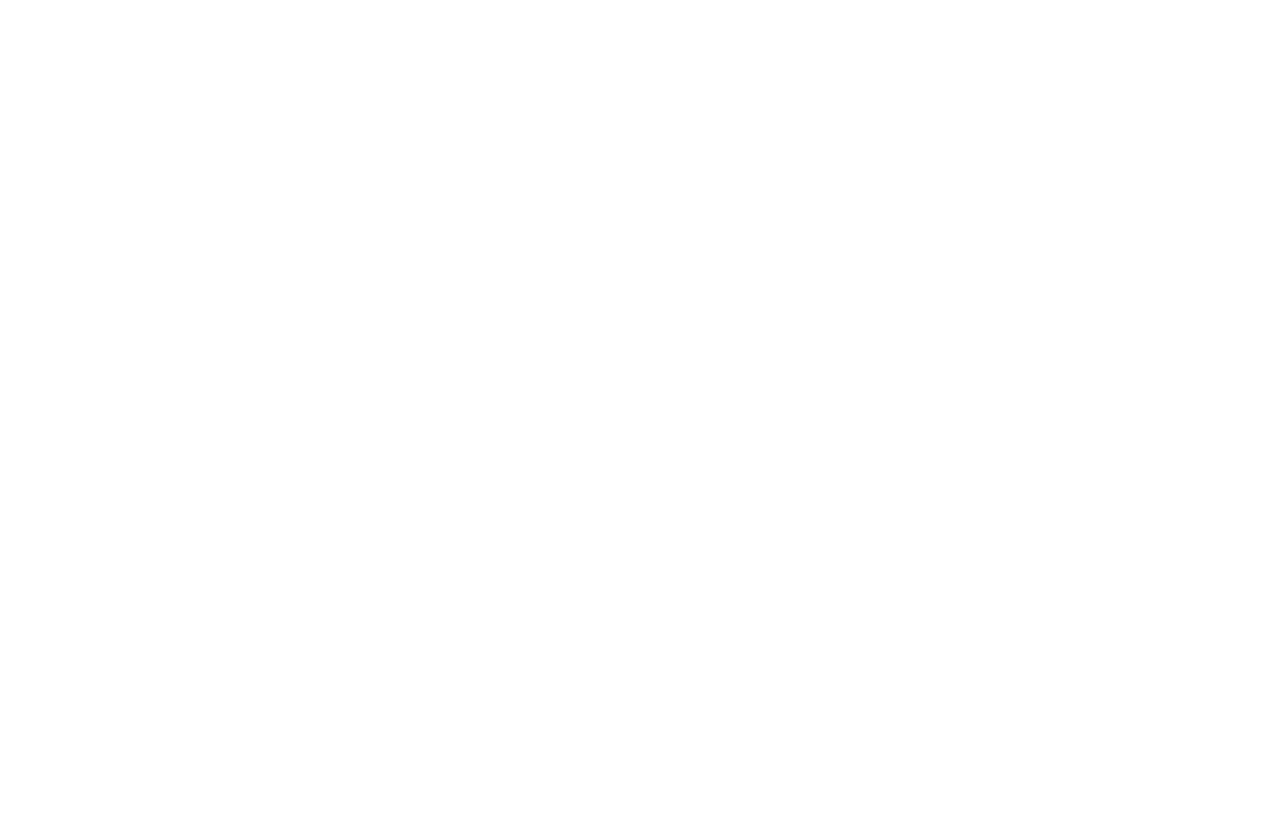
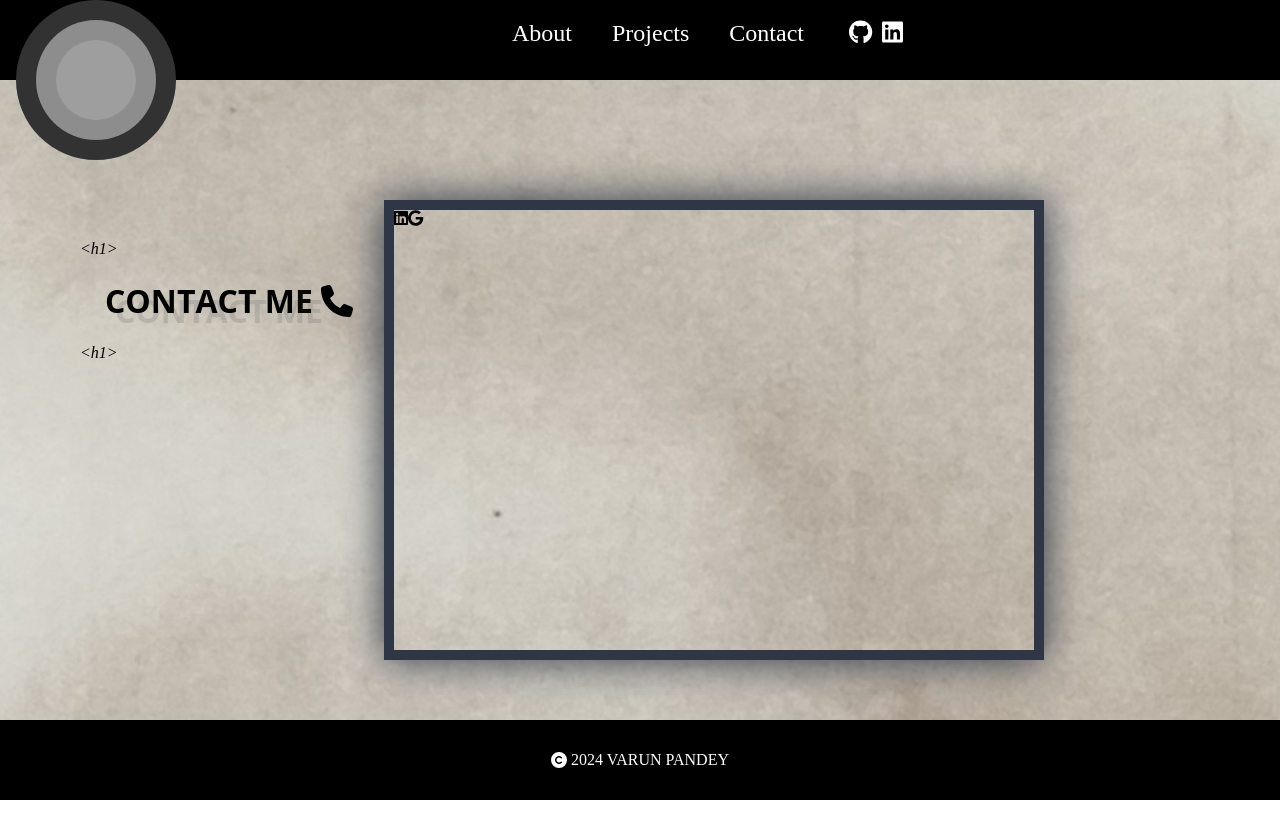
Before and after one commit to Varunp01/Portfolio, a React (Vite) app: page /contact in a window 1280 px wide. Before the commit this address had no page. Shown: the top 838 px of the page. Before the commit the page ends 800 px from the top, so only its background shows below. Built offline with nearby package versions, Linux system fonts and the light colour scheme; grey boxes are pictures that could not be loaded.

Commit message:
adding files

```diff
--- a/package.json
+++ b/package.json
@@ -15,6 +15,7 @@
     "@fortawesome/free-solid-svg-icons": "^6.5.2",
     "@fortawesome/react-fontawesome": "^0.2.2",
     "animate.css": "^4.1.1",
+    "axios": "^1.7.2",
     "css-loader": "^7.1.2",
     "gsap-trial": "^3.12.5",
     "react": "^18.3.1",
--- a/src/App.jsx
+++ b/src/App.jsx
@@ -4,6 +4,7 @@
 import About from './About';
 import Project from './Project';
 import Layout from './Layout';
+import Contact from './Contact';
 import { BrowserRouter, Routes, Route, Link, Outlet } from "react-router-dom";
 import { MutatingDots } from 'react-loader-spinner';
 function App() {
@@ -15,6 +16,7 @@
             <Route index element={<Home></Home>} />
             <Route path='/about' element={<About></About>} />
             <Route path='/projects' element={<Project></Project>} />
+            <Route path='/contact' element={<Contact></Contact>} />
           </Route>
         </Routes>
       </BrowserRouter>
--- /dev/null
+++ b/src/Contact.css
@@ -0,0 +1,20 @@
+.contactContainer{
+    position: absolute;
+    top: 10vh;
+    height: 80vh;
+    width: 100vw;
+    left: 0vw;
+    /* background-color: cyan; */
+}
+.contactcontainer{
+    position: absolute;
+    top:15vh;
+    display: flex;
+    left:30vw;
+    height: 55vh;
+    width: 50vw;
+    box-shadow: 0px 0px 40px #2F3645;
+    border: 10px solid #2F3645;
+    animation: bounceInUp;
+    animation-duration: 2s;
+}
--- /dev/null
+++ b/src/Contact.jsx
@@ -0,0 +1,34 @@
+import { FontAwesomeIcon } from "@fortawesome/react-fontawesome";
+
+import { faMailBulk, faMailForward, faPhone } from '@fortawesome/free-solid-svg-icons'
+import './Contact.css'
+import { faGoogle, faGoogleDrive, faLinkedin, faMailchimp } from "@fortawesome/free-brands-svg-icons";
+export default function Contact() {
+    return (
+        <div className="contactContainer">
+            <div className="intocontainer">
+                <div className="htmltag">&lt;h1&gt;</div>
+                <div className="Intro"><h1>
+                    <div className='space'>&nbsp;&nbsp;&nbsp;</div>
+                    <div className='Varun'>C</div>
+                    <div className='arun'>O</div>
+                    <div className='run'>N</div>
+                    <div className='un'>T</div>
+                    <div className='n'>A</div>
+                    <div className='Pandey'>C</div>
+                    <div className='andey'>T</div>
+                    <div className='space'>&nbsp;</div>
+                    <div className='ndey'>M</div>
+                    <div className='dey'>E</div>
+                    <div className='space'>&nbsp;</div>
+                    <div className='ey'><FontAwesomeIcon icon={faPhone} color="black"></FontAwesomeIcon></div>
+                </h1></div>
+                <div className="htmltag">&lt;h1&gt;</div>
+            </div>
+            <div className="contactcontainer">
+            <FontAwesomeIcon icon={faLinkedin} color="black"></FontAwesomeIcon>
+            <FontAwesomeIcon icon={faGoogle} color="black"></FontAwesomeIcon>
+            </div>
+        </div>
+    )
+}
--- a/src/Home.jsx
+++ b/src/Home.jsx
@@ -168,7 +168,7 @@
                     <div>&nbsp;JSON&nbsp;</div>
                     <div>&nbsp;&#177;&nbsp;</div>
                     <div>&nbsp;GITHUB&nbsp;</div>
-                    <img src="Assets\img.jpg" alt="MyPhoto"/>
+                    <img src="https://i.ibb.co/1bdMMC0/img.jpg" alt="MyPhoto"/>
                 </div>
             </div>
         </>
--- a/src/Layout.jsx
+++ b/src/Layout.jsx
@@ -1,17 +1,22 @@
 import { FontAwesomeIcon } from '@fortawesome/react-fontawesome';
 import './Layout.css'
 import 'animate.css'
+import axios from "axios";
+
 import { BrowserRouter, Routes, Route, Link, Outlet } from "react-router-dom";
 import { faGithub, faInstagram, faLinkedin, faYoutube } from '@fortawesome/free-brands-svg-icons';
 import { faCopyright } from '@fortawesome/free-solid-svg-icons';
-export default function Layout(){
-    return(
+export default function Layout() {
+    return (
         <>
+        {/* {getCardInfo()} */}
             <div className="layoutContainer">
                 <div className="logo">
                     <div className="cover1">
                         <div className="cover2">
-                            <Link to="/"><img src="https://drive.google.com/file/d/1Q2zJA4nJp_Tj8sAc4vkJsHHC3peOpacK/view?usp=drive_link" alt="logo"/></Link>
+                            <Link to="/"><img src="https://i.ibb.co/nkmb7Nf/Logo.jpg" alt="logo" /></Link>
+                            {/* <Link to="/"><img src="https://drive.google.com/uc?id=1Q2zJA4nJp_Tj8sAc4vkJsHHC3peOpacK" alt="logo" /></Link> */}
+                            {/* <Link to="/"><img src={getCardInfo()} alt="logo" /></Link> */}
                             {/* <Link to="/"><img src="../Assets\Logo.jpg" alt="logo"/></Link> */}
                         </div>
                     </div>
@@ -33,7 +38,7 @@
             <div className="footer">
                 <FontAwesomeIcon icon={faCopyright}></FontAwesomeIcon>&nbsp;2024 VARUN PANDEY
             </div>
-        <Outlet></Outlet>
+            <Outlet></Outlet>
         </>
     )
 }
--- a/src/Project.jsx
+++ b/src/Project.jsx
@@ -25,7 +25,7 @@
             </div>
             <div className="blockContainer">
                 <div className="Project1">
-                    <div className="contentImg"><img src="projects/Animation.png"></img></div>
+                    <div className="contentImg"><img src="https://i.ibb.co/x6BhKcC/Animation.png"></img></div>
                     <br></br>
                     <div className="icons">
                     <a href='' className='LIVE'><FontAwesomeIcon icon={faMobileButton} color="black"></FontAwesomeIcon></a>
@@ -33,7 +33,7 @@
                     </div>
                 </div>
                 <div className="Project2">
-                    <div className="contentImg"><img src="projects/portfolio.png"></img></div>
+                    <div className="contentImg"><img src="https://i.ibb.co/7YwsKps/portfolio.png"></img></div>
                     <br></br>
                     <div className="icons">
                     <a href='' className='LIVE'><FontAwesomeIcon icon={faMobileButton} color="black"></FontAwesomeIcon></a>
@@ -41,7 +41,7 @@
                     </div>
                 </div>
                 <div className="Project3">
-                    <div className="contentImg"><img src="projects/tic-tac-toe.png"></img></div>
+                    <div className="contentImg"><img src="https://i.ibb.co/0GxkrbC/tic-tac-toe.png"></img></div>
                     <br></br>
                     <div className="icons">
                     <a href='' className='LIVE'><FontAwesomeIcon icon={faMobileButton} color="black"></FontAwesomeIcon></a>
@@ -49,7 +49,7 @@
                     </div>
                 </div>
                 <div className="Project4">
-                    <div className="contentImg"><img src="projects/Task-Wave.png"></img></div>
+                    <div className="contentImg"><img src="https://i.ibb.co/cK9nhqL/Task-Wave.png"></img></div>
                     <br></br>
                     <div className="icons">
                     <a href='' className='LIVE'><FontAwesomeIcon icon={faMobileButton} color="black"></FontAwesomeIcon></a>
@@ -57,7 +57,7 @@
                     </div>
                 </div>
                 <div className="Project5">
-                    <div className="contentImg"><img src="projects/Spotify Clone.png"></img></div>
+                    <div className="contentImg"><img src="https://i.ibb.co/5TLKL6q/Spotify-Clone.png"></img></div>
                     <br></br>
                     <div className="icons">
                     <a href='' className='LIVE'><FontAwesomeIcon icon={faMobileButton} color="black"></FontAwesomeIcon></a>
@@ -65,7 +65,7 @@
                     </div>
                 </div>
                 <div className="Project6">
-                    <div className="contentImg"><img src="projects/Weather App.png"></img></div>
+                    <div className="contentImg"><img src="https://i.ibb.co/cwH3MKZ/Weather-App.png"></img></div>
                     <br></br>
                     <div className="icons">
                     <a href='' className='LIVE'><FontAwesomeIcon icon={faMobileButton} color="black"></FontAwesomeIcon></a>
@@ -73,7 +73,7 @@
                     </div>
                 </div>
                 <div className="Project7">
-                    <div className="contentImg"><img src="projects/Animal Factory.png"></img></div>
+                    <div className="contentImg"><img src="https://i.ibb.co/WKb4LyS/Animal-Factory.png"></img></div>
                     <br></br>
                     <div className="icons">
                     <a href='' className='LIVE'><FontAwesomeIcon icon={faMobileButton} color="black"></FontAwesomeIcon></a>
@@ -81,7 +81,7 @@
                     </div>
                 </div>
                 <div className="Project8">
-                    <div className="contentImg"><img src="projects/Bookshelf.png"></img></div>
+                    <div className="contentImg"><img src="https://i.ibb.co/610sBdR/Bookshelf.png"></img></div>
                     <br></br>
                     <div className="icons">
                     <a href='' className='LIVE'><FontAwesomeIcon icon={faMobileButton} color="black"></FontAwesomeIcon></a>
@@ -89,7 +89,7 @@
                     </div>
                 </div>
                 <div className="Project9">
-                    <div className="contentImg"><img src="projects/React Quiz.png"></img></div>
+                    <div className="contentImg"><img src="https://i.ibb.co/FWr0yFP/React-Quiz.png"></img></div>
                     <br></br>
                     <div className="icons">
                     <a href='' className='LIVE'><FontAwesomeIcon icon={faMobileButton} color="black"></FontAwesomeIcon></a>
@@ -97,7 +97,7 @@
                     </div>
                 </div>
                 <div className="Project10">
-                    <div className="contentImg"><img src="projects/wanderlust.png"></img></div>
+                    <div className="contentImg"><img src="https://i.ibb.co/ZNth2Xg/wanderlust.png"></img></div>
                     <br></br>
                     <div className="icons">
                     <a href='' className='LIVE'><FontAwesomeIcon icon={faMobileButton} color="black"></FontAwesomeIcon></a>
```
Also changed, not shown: 1 other file (tests, documents, lock files or other folders).
